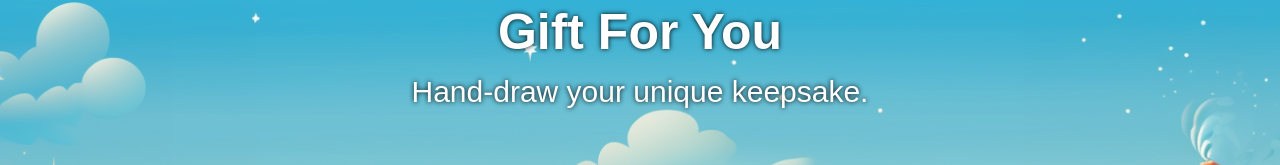
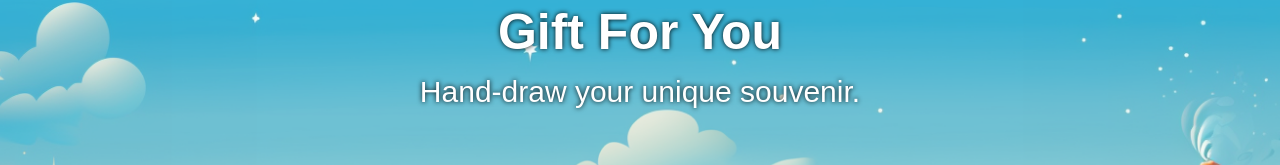
Before and after one commit to ywyang236/gift-for-you, a Next.js app: page / in a window 1280 px wide. Shown: the part 174-339 px from the top of the page. Built offline with nearby package versions, Linux system fonts and the light colour scheme; no server answers.

Commit message:
Update index inforamtion.

```diff
--- a/src/pages/index.tsx
+++ b/src/pages/index.tsx
@@ -36,7 +36,7 @@ const Home = () => {
             <div className={IndexCSS.mainTop}>
                 <div className={IndexCSS.containerTop}>
                     <span className={IndexCSS.titleTop}>Gift For You</span>
-                    <span className={IndexCSS.descriptionTop}>Hand-draw your unique keepsake.</span>
+                    <span className={IndexCSS.descriptionTop}>Hand-draw your unique souvenir.</span>
                 </div>
             </div>
             <div className={IndexCSS.rulesSection}>
```
